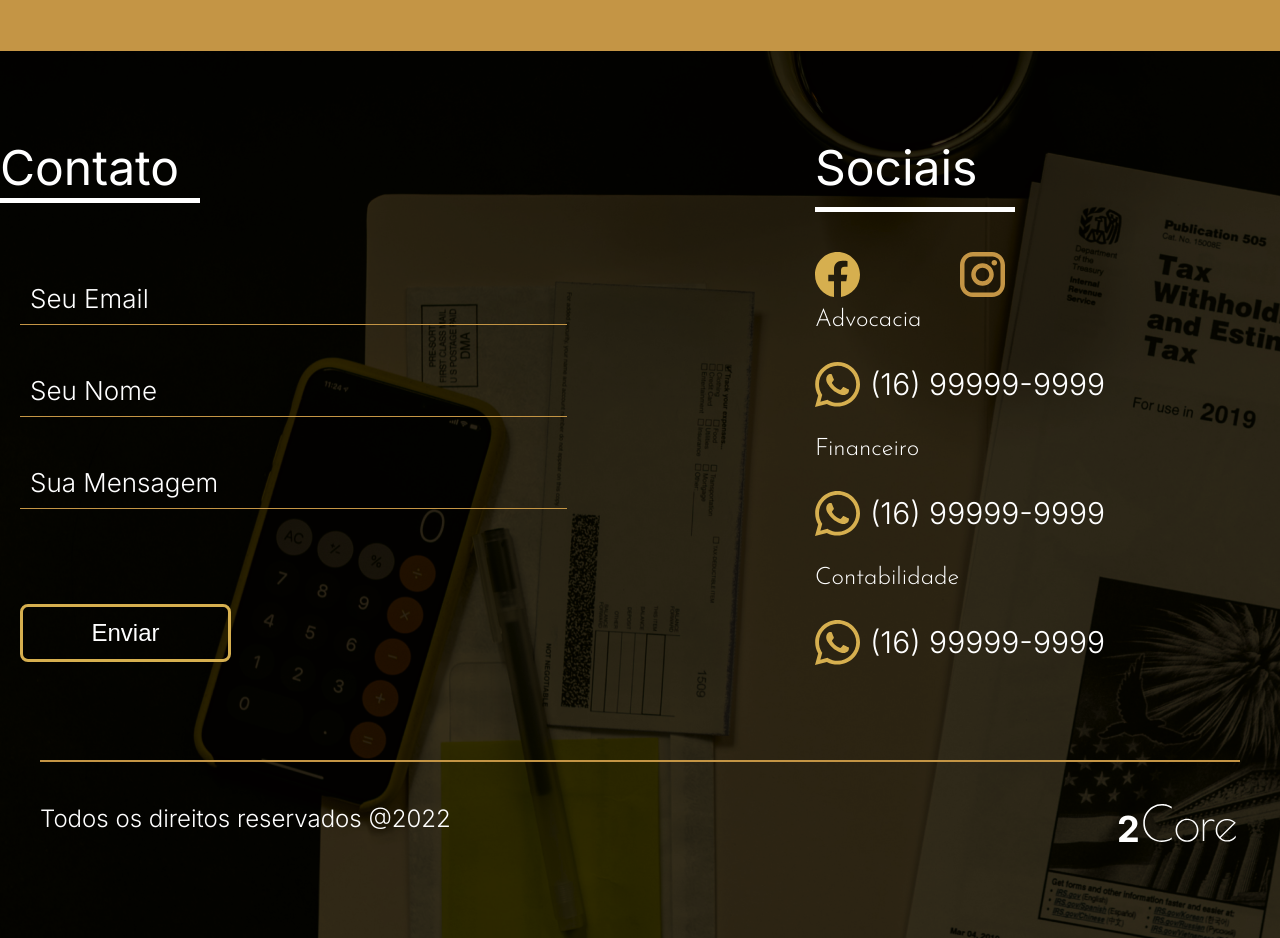
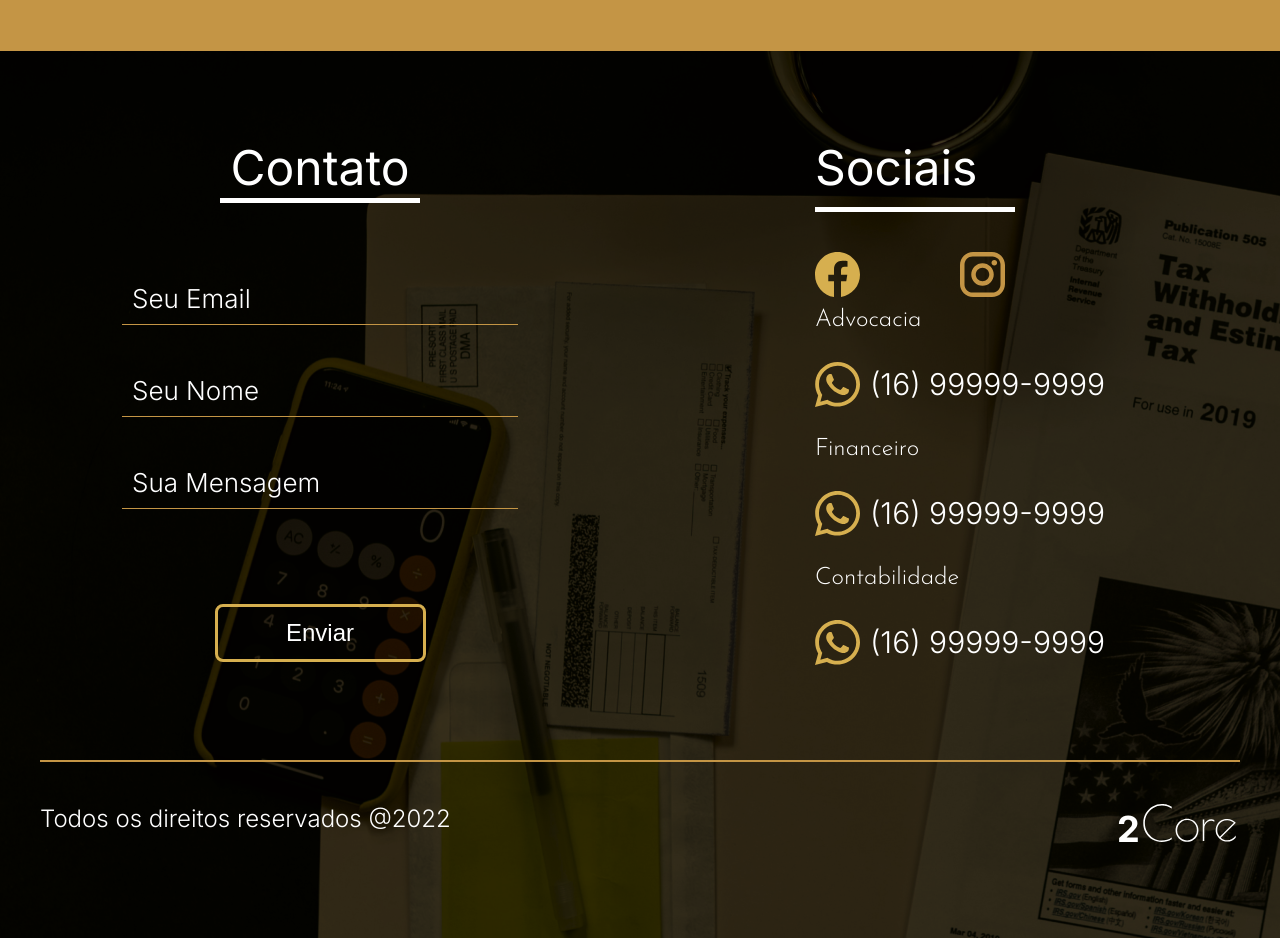
Before and after one commit to LucasTKP/Condacs, a React (Create React App) app: page / in a window 1280 px wide. Shown: the part 3700-4638 px from the top of the page. Built offline with nearby package versions, Linux system fonts and the light colour scheme.

Commit message:
sistema responsivo do componente: contact

```diff
--- a/src/styles/components/contact.sass
+++ b/src/styles/components/contact.sass
@@ -20,6 +20,9 @@ $details-color: #D6AF4F
 
 .contentContact
     width: 100%
+    display: flex
+    flex-direction: column
+    align-items: center
 
     .windowSocial
         display: none
@@ -56,21 +59,21 @@ $details-color: #D6AF4F
             &::placeholder
                  color: white
 
-    .enviar
-        margin-top: 7.5rem
-        width: 21.1rem
-        height: 5.8rem
-        border: 3px solid $details-color
-        border-radius: .8rem
-        margin-left: 2rem
-        background: none
-        &:hover
-            background: rgba(164, 125, 59, 0.5)
+.enviar
+    margin-top: 7.5rem
+    width: 21.1rem
+    height: 5.8rem
+    border: 3px solid $details-color
+    border-radius: .8rem
+    align-self: center
+    background: none
+    &:hover
+        background: rgba(164, 125, 59, 0.5)
 
-        :first-child
-            font-size: 2.4rem
-            font-weight: 500
-            font-size: 'Inter'
+    :first-child
+        font-size: 2.4rem
+        font-weight: 500
+        font-size: 'Inter'
 
 
 
```
